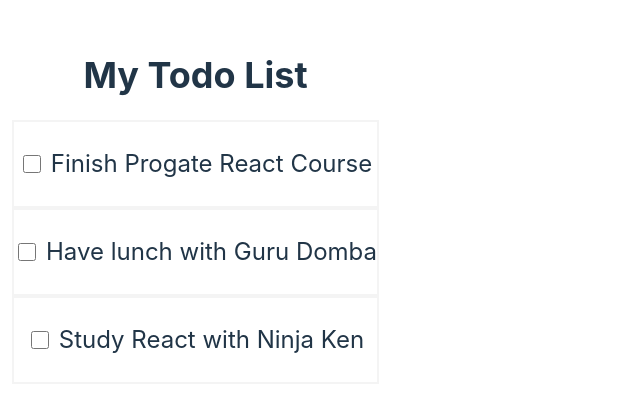
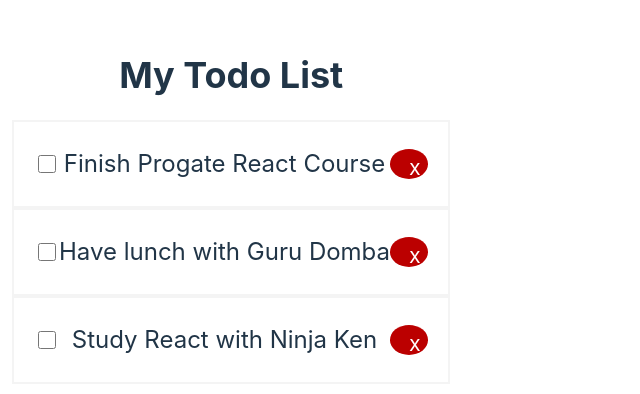
Before and after one commit to Yaska-Prog/react-to-do-app, a React (Vite) app: page / in a window 1280 px wide. Shown: the part 192-586 px from the top of the page, without its empty margins (0-640 px from the left). Built offline with nearby package versions, Linux system fonts and the light colour scheme.

Commit message:
Develop delete todo feature

```diff
--- a/src/App.jsx
+++ b/src/App.jsx
@@ -30,11 +30,16 @@
     setTodos(updatedTodos)
   }
 
+  const deleteTodo = (todoId) => {
+    const updatedTodos = todos.filter((todo) => todo.id !== todoId);
+    setTodos(updatedTodos);
+  };
+
   return (
     <div style={styles.container}>
       <h1 style={styles.title}>My Todo List</h1>
       {/* Teruskan function toggleCompleted ke component Todos */}
-      <Todos todos={todos} toggleCompleted={toggleCompleted} />
+      <Todos todos={todos} toggleCompleted={toggleCompleted} deleteTodo={deleteTodo} />
     </div>
   )
 }
--- a/src/components/TodoItem.jsx
+++ b/src/components/TodoItem.jsx
@@ -1,6 +1,6 @@
 import React from 'react'
 
-const TodoItem = ({ todo, toggleCompleted }) => {
+const TodoItem = ({ todo, toggleCompleted, deleteTodo }) => {
     const getTodoTitleStyle = () => {
         if (todo.completed === true) {
             return { textDecoration: 'line-through' }
@@ -14,10 +14,11 @@
             <input
                 type="checkbox"
                 style={styles.checkbox}
-                //  Memberikan id dari todo sebagai argument
                 onChange={() => toggleCompleted(todo.id)}
             />
             <p style={getTodoTitleStyle()}>{todo.title}</p>
+            {/* Tambahkan sebuah button di sini */}
+            <button style={styles.button} onClick={() => deleteTodo(todo.id)}>X</button>
         </div>
     )
 }
@@ -26,16 +27,24 @@
     todoItem: {
         border: '2px solid #f4f4f4',
         fontSize: '24px',
-        // Tambahkan styles di bawah ini
         display: 'flex',
-        justifyContent: 'center',
+        justifyContent: 'space-between',
         alignItems: 'center',
+        padding: '0 20px',
     },
-    // Tambahkan styles di bawah ini
     checkbox: {
-        marginRight: '10px',
         height: '18px',
         width: '18px',
+    },
+    button: {
+        backgroundColor: '#BB0000',
+        color: '#fff',
+        height: '30px',
+        width: '30px',
+        borderRadius: '100%',
+        border: 'none',
+        cursor: 'pointer',
+        fontSize: '16px',
     },
 }
 
--- a/src/components/Todos.jsx
+++ b/src/components/Todos.jsx
@@ -1,7 +1,7 @@
 import React from 'react'
 import TodoItem from './TodoItem'
 
-const Todos = ({ todos, toggleCompleted }) => {
+const Todos = ({ todos, toggleCompleted, deleteTodo }) => {
     return (
         <div style={styles.container}>
             {todos.map((todo) => {
@@ -11,6 +11,7 @@
                         todo={todo}
                         // Teruskan function toggleCompleted ke component TodoItem
                         toggleCompleted={toggleCompleted}
+                        deleteTodo={deleteTodo}
                     />
                 )
             })}
```
